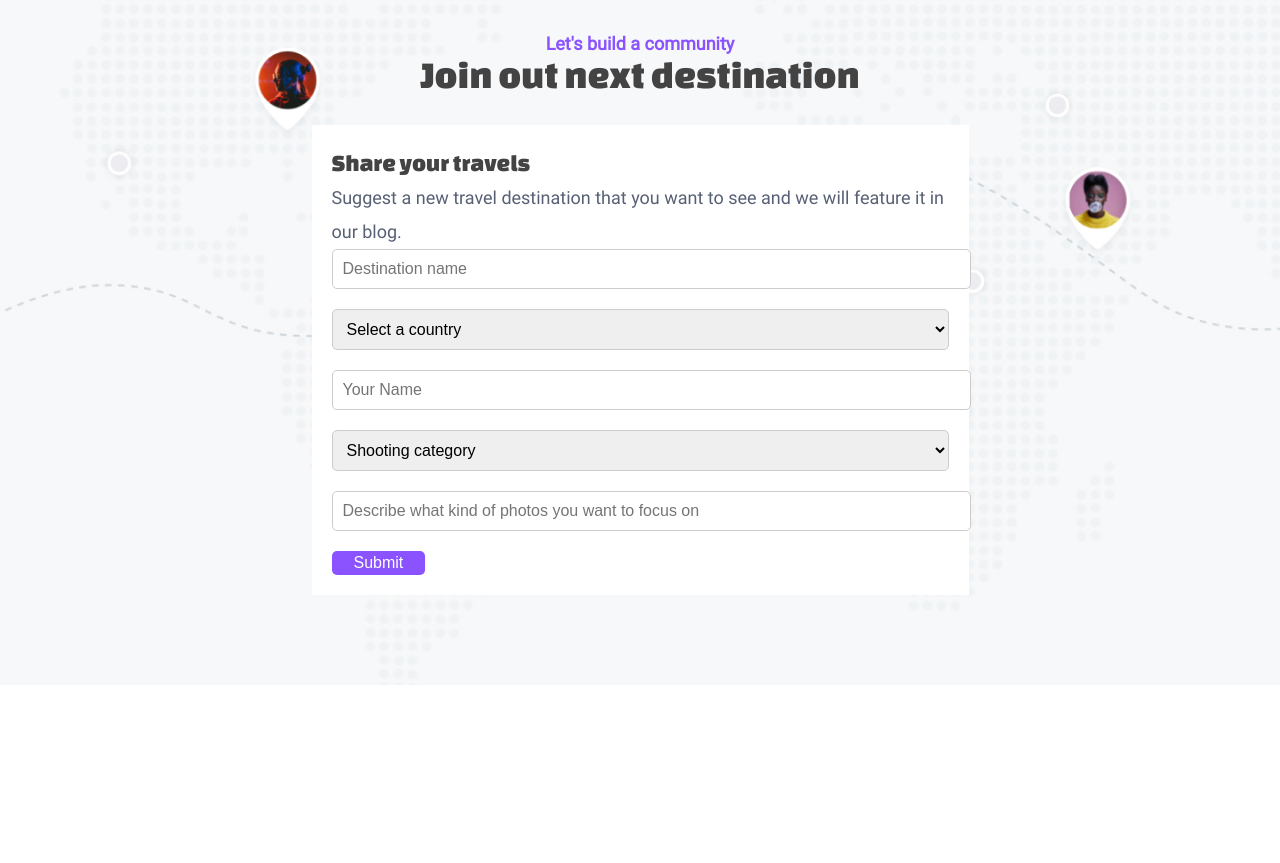
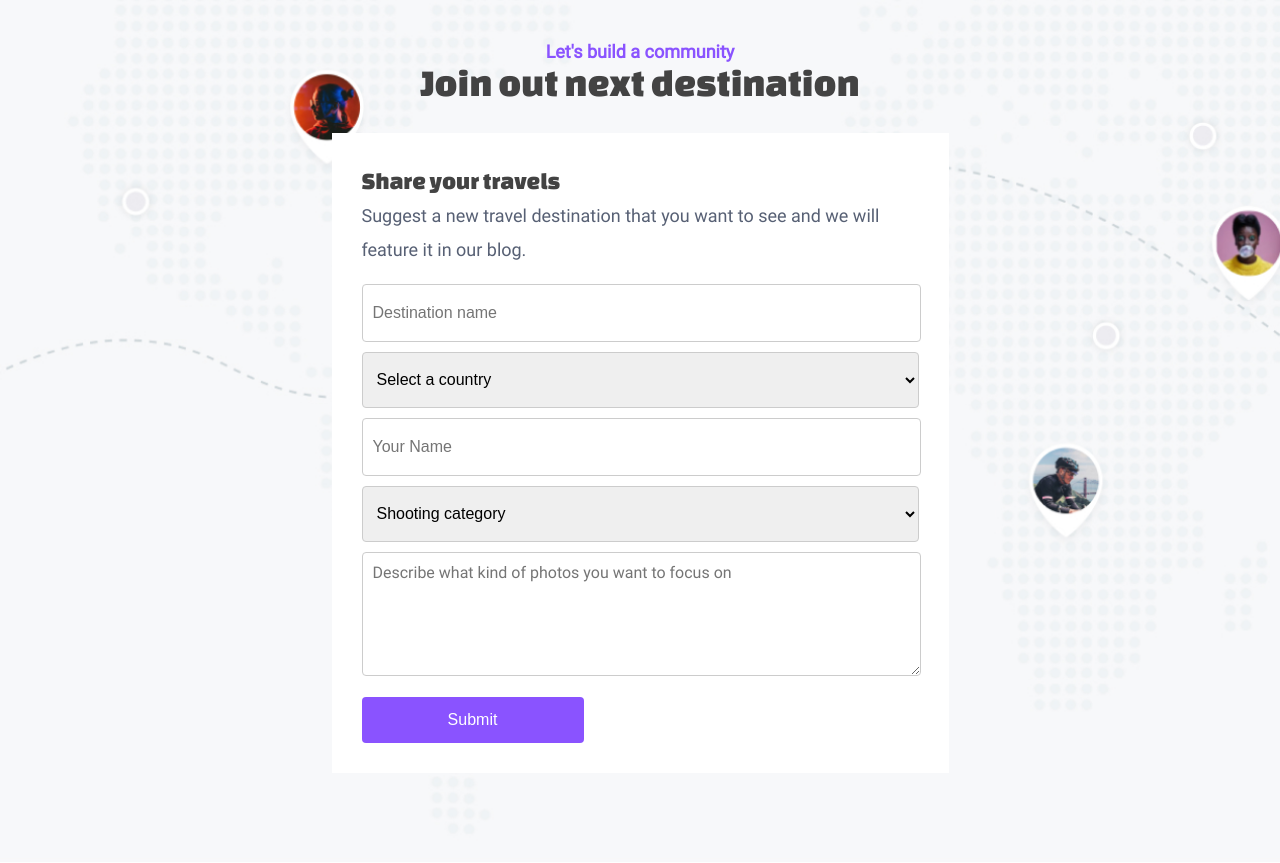
Before and after one commit to 1Murphy1/WebDevelop, a plain HTML site: page index.html in a window 1280 px wide. Shown: the part 1820-2683 px from the top of the page. Before the commit the page ends 2505 px from the top, so only its background shows below. Drawn offline with Linux system fonts and the light colour scheme.

Commit message:
add block with form

```diff
--- a/index.html
+++ b/index.html
@@ -99,31 +99,21 @@
                     <span>Share your travels</span>
                     <p>Suggest a new travel destination that you want to see and we will feature it in our blog.</p>
                     <form>
-                        <div class="input">
                             <input type="text" name="destination", placeholder="Destination name ">
-                        </div>
-                        <div class="select">
                             <select name="country" id="country">
-                                <option value="" disabled selected>Select a country</option>
-                                <option value="China">USA</option>
-                                <option value="Korea">France</option>
-                                <option value="Japan">Japan</option>
+                                <option value="" disabled selected><span>Select a country</span></option>
+                                <option value="">China</option>
+                                <option value="">Korea</option>
+                                <option value="">Japan</option>
                             </select>
-                        </div>
-                        <div class="input">
                             <input type="text" name="your_name", placeholder="Your Name">
-                        </div>
-                        <div class="select">
                             <select name="category" id="category">
                             <option value="" disabled selected>Shooting category</option>
                             <option value="1">Landscape</option>
                             <option value="2">Portrait</option>
                             <option value="3">Wildlife</option>
                             </select>
-                        </div>
-                        <div class="input">
-                            <input type="text" name="test" placeholder="Describe what kind of photos you want to focus on">
-                        </div>
+                            <textarea name="test" placeholder="Describe what kind of photos you want to focus on"></textarea>
                     <button>Submit</button>
                 </form>
             </div>
--- a/styles/style.scss
+++ b/styles/style.scss
@@ -225,6 +225,7 @@ hr{
         align-items: center;
         width: 144px;
         height: 36px;
+        margin-top: 24px;
 
 
         img{
@@ -278,6 +279,9 @@ hr{
         text-align: center;
         margin-bottom: 48px;
         font-size: 39px;
+        p{
+            margin-bottom: 8px;
+        }
 
     }
     &-location{
@@ -321,7 +325,7 @@ hr{
 
     }
     &-form{
-        max-width: 657px;
+        max-width: 617px;
         width: 100%;
         padding: 90px;
         margin: 0 auto;
@@ -351,7 +355,7 @@ hr{
             }
 
             &-block{
-                padding:20px;
+                padding:30px;
                 background-color: #FFFFFF;
 
                 span{
@@ -369,6 +373,7 @@ hr{
                     line-height: 34px;
                     text-align: left;
                     color: #576074;
+                    margin-bottom: 17px;
 
                 }
             }
@@ -376,15 +381,27 @@ hr{
         }
 
 
-        .input {
-            position: relative;
-            margin-bottom: 20px;
-
-            input {
+            textarea {
+                height: 102px;
                 width: 100%;
+                max-width: 537px;
                 padding: 10px;
                 border: 1px solid #ccc;
-                border-radius: 5px;
+                border-radius: 4px;
+                font-size: 16px;
+                margin-bottom: 17px;
+                &::placeholder {
+                    font-family: "Roboto";
+                }
+            }
+            input {
+                height: 56px;
+                width: 100%;
+                max-width: 537px;
+                padding: 0 10px;
+                margin-bottom: 10px;
+                border: 1px solid #ccc;
+                border-radius: 4px;
                 font-size: 16px;
 
                 &:focus {
@@ -399,11 +416,6 @@ hr{
                 transition: 0.2s;
             }
 
-        }
-
-        .select {
-            margin-bottom: 20px;
-
             label {
                 display: block;
                 margin-bottom: 5px;
@@ -412,24 +424,29 @@ hr{
             }
 
             select {
+                height: 56px;
                 width: 100%;
                 padding: 10px;
                 border: 1px solid #ccc;
-                border-radius: 5px;
+                border-radius: 4px;
                 font-size: 16px;
+                margin-bottom: 10px;
 
                 &:focus {
                     border-color: #8A53FF;
                 }
             }
-        }
 
         button {
             background-color: #8A53FF;
             color: white;
-            padding: 3px 22px;
+            display: flex;
+            align-items: center;
+            justify-content: center;
+            height: 46px;
+            width: 222px;
             border: none;
-            border-radius: 5px;
+            border-radius: 4px;
             font-size: 16px;
             cursor: pointer;
 
```
Also changed, not shown: styles/style.css.
